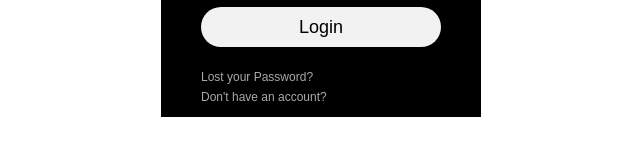
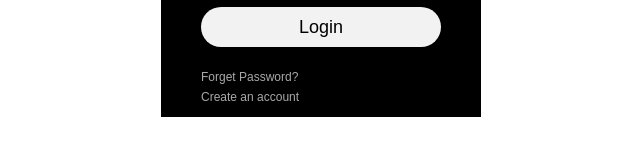
Before and after one commit to apurbadh/DSSClothing, a plain HTML site: page index.html in a window 1280 px wide. Shown: the part 483-638 px from the top of the page, 319-959 px from the left. Drawn offline with Linux system fonts and the light colour scheme.

Commit message:
Update index.html

```diff
--- a/index.html
+++ b/index.html
@@ -13,8 +13,8 @@
          <p>Password</p>
          <input type="password" name="" placeholder="Enter password">
          <input type="submit" name="" value="Login"><br>
-         <a href="#">Lost your Password?</a><br>
-         <a href="#">Don't have an account?</a>
+         <a href="#">Forget Password?</a><br>
+         <a href="#">Create an account</a>
 
      </form>
 </div>
```
